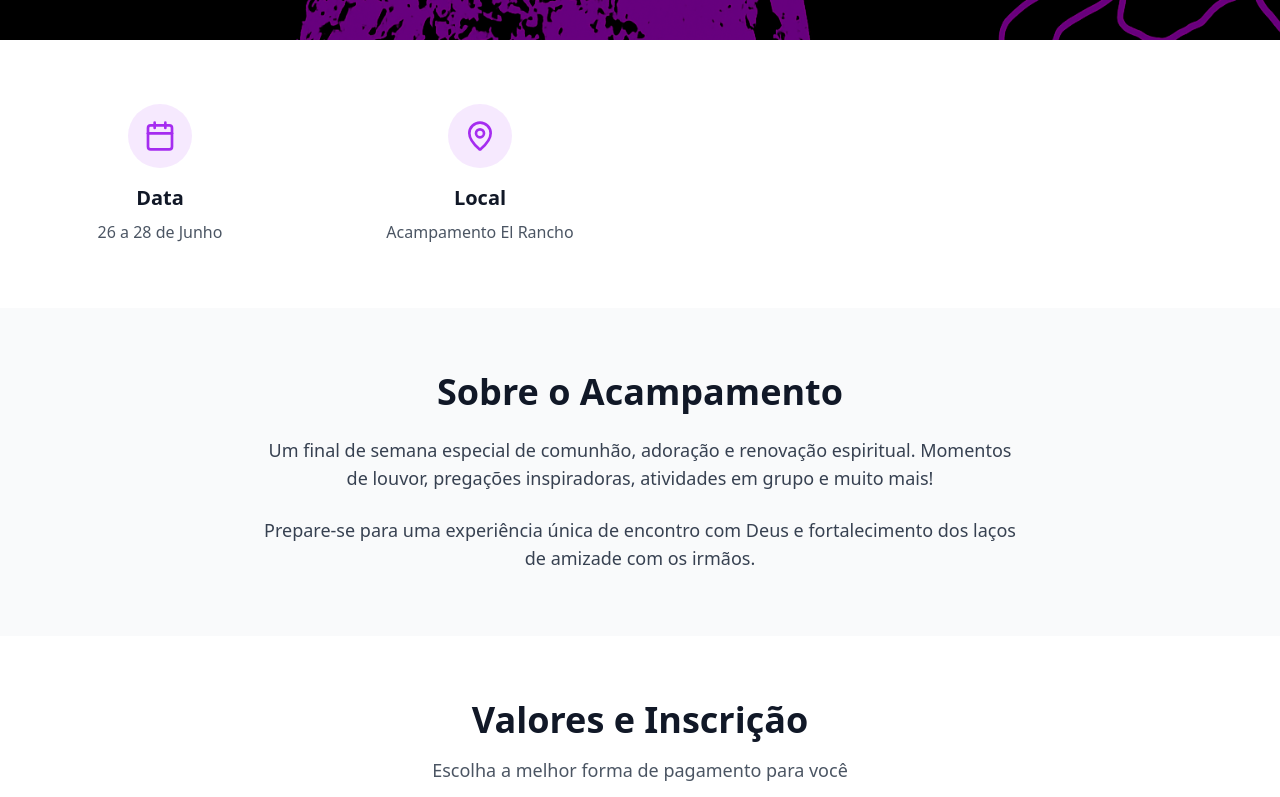
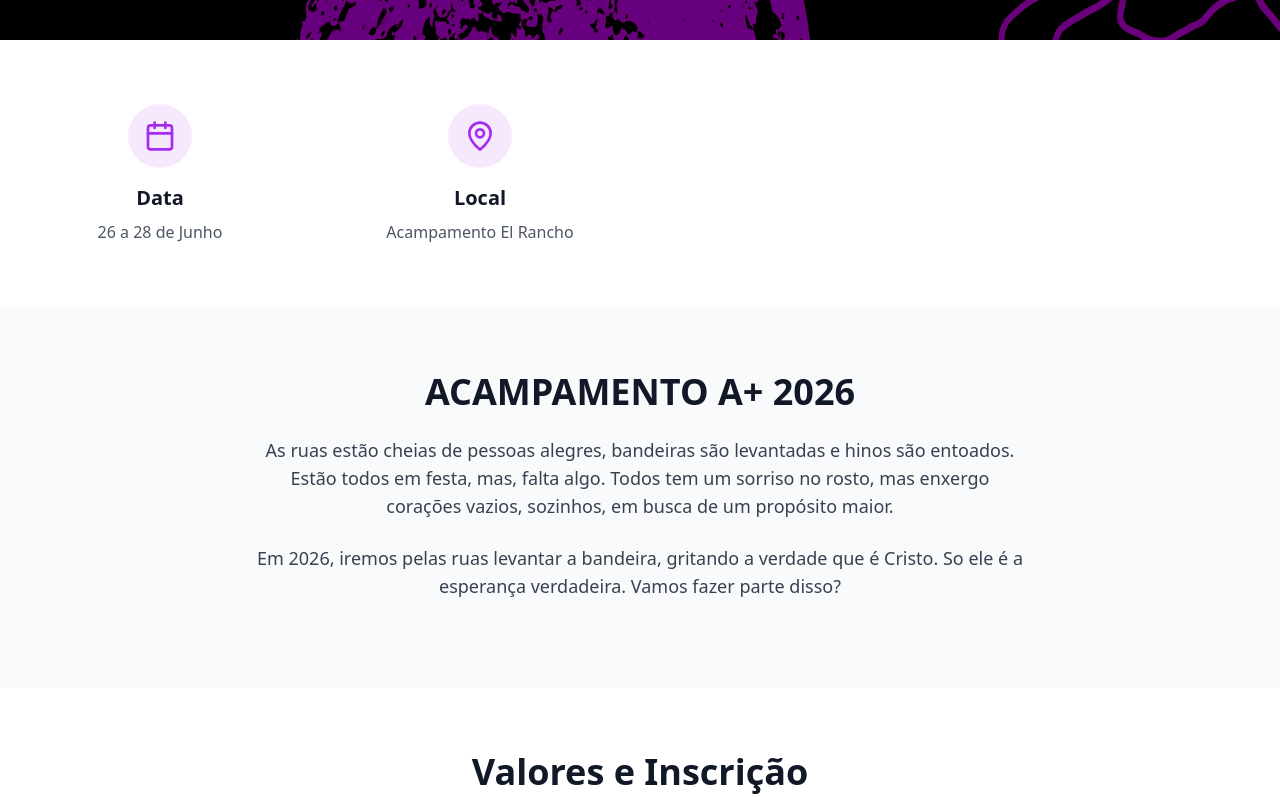
Before and after one commit to felipeacampelo/Gestao-AreaMais, a React (Vite) app in the folder frontend/: page / in a window 1280 px wide. Shown: the part 498-1295 px from the top of the page. Built offline with nearby package versions, Linux system fonts and the light colour scheme; no server answers.

Commit message:
fix: altera texto da home

```diff
--- a/frontend/src/pages/Home.tsx
+++ b/frontend/src/pages/Home.tsx
@@ -205,15 +205,19 @@ export default function Home() {
         <div className="container mx-auto px-4">
           <div className="max-w-3xl mx-auto text-center">
             <h2 className="text-3xl md:text-4xl font-bold mb-6">
-              Sobre o Acampamento
+              ACAMPAMENTO A+ 2026
             </h2>
             <p className="text-lg text-gray-700 mb-6">
-              Um final de semana especial de comunhão, adoração e renovação espiritual.
-              Momentos de louvor, pregações inspiradoras, atividades em grupo e muito mais!
+              As ruas estão cheias de pessoas alegres, bandeiras são levantadas e hinos são entoados.
+              Estão todos em festa, mas, falta algo.
+              Todos tem um sorriso no rosto, mas enxergo corações vazios, sozinhos, em busca de um propósito maior.
             </p>
             <p className="text-lg text-gray-700">
-              Prepare-se para uma experiência única de encontro com Deus e fortalecimento
-              dos laços de amizade com os irmãos.
+              Em 2026, iremos pelas ruas levantar a bandeira, gritando a verdade que é Cristo. So ele é a esperança verdadeira.
+              Vamos fazer parte disso?
+
+              <h2 className="text-3xl md:text-4xl font-bold mb-6">
+              </h2>
             </p>
           </div>
         </div>
```
